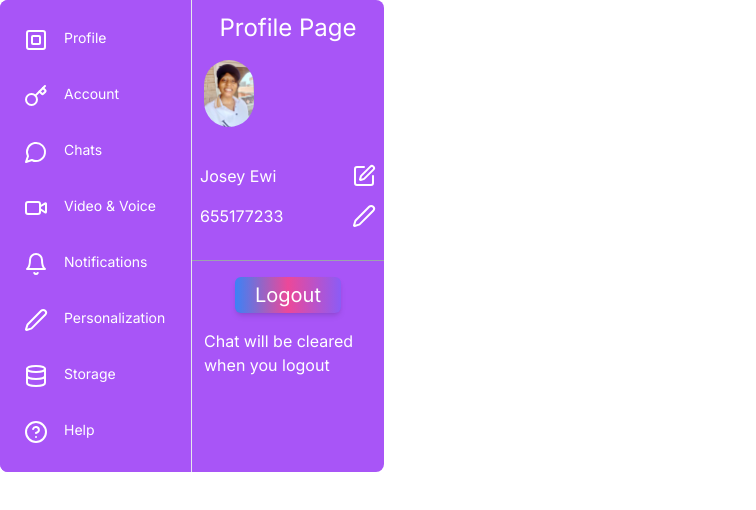
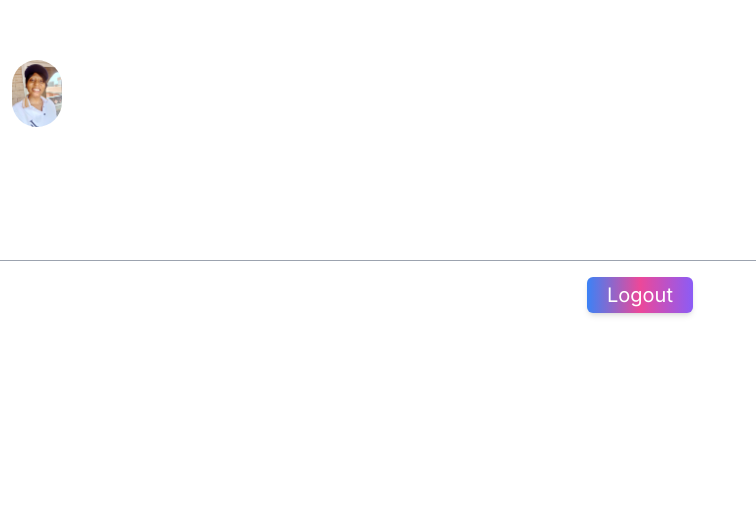
Before and after one commit to EwiJosepha/synapse, a Next.js app: page / in a window 1280 px wide. Shown: the top 510 px of the page, without its empty margins (0-756 px from the left). Built offline with nearby package versions, Linux system fonts and the light colour scheme.

Commit message:
fixing deployment

```diff
--- a/src/app/(users-profile)/usersProfile/layout.tsx
+++ b/src/app/(users-profile)/usersProfile/layout.tsx
@@ -1,16 +1,17 @@
 import UserSlideBar from '@/core/components/organisms/users-sidebar';
 import React, { ReactNode } from 'react';
 
-interface UserProfileLayoutProps {
-  children: ReactNode;
-}
-const UserProfileLayout: React.FC<UserProfileLayoutProps> = ({ children }) => {
+// interface UserProfileLayoutProps {
+//   children: ReactNode;
+//   handleRouteClick: (href: string) => void;
+// }
 
+const UserProfileLayout = () => {
   return (
-    <div className=' w-[90%] md:w-[40%] xl:w-[30%]'>
-      <div className="grid grid-cols-2  bg-purple-500 rounded-lg ">
-        <UserSlideBar />
-        <div>{children}</div>
+    <div className="w-[90%] md:w-[40%] xl:w-[30%]">
+      <div className="grid grid-cols-2 bg-purple-500 rounded-lg">
+        {/* <UserSlideBar onRouteClick={handleRouteClick} />
+        <div>{children}</div> */}
       </div>
     </div>
   );
--- a/src/app/(users-profile)/usersProfile/page.tsx
+++ b/src/app/(users-profile)/usersProfile/page.tsx
@@ -1,11 +1,9 @@
 import { Edit, Edit2 } from "lucide-react";
-import UserProfileLayout from "./layout";
 import pp  from "../../../../public/mew pp.jpg"
 import Image from "next/image";
 
 export default function UsersProfile() {
   return (
-    <UserProfileLayout >
       <div className=" flex flex-col gap-4 pt-3">
        <h1 className="text-2xl text-center text-white">Profile Page</h1>
         <div className="flex flex-col gap-4 border-b border-b-gray-400">
@@ -33,7 +31,6 @@ export default function UsersProfile() {
         </div>
       </div>
 
-    </UserProfileLayout>
 
   );
 }
--- a/src/core/pages/users-profile-details/account.tsx
+++ b/src/core/pages/users-profile-details/account.tsx
@@ -11,7 +11,7 @@ function AccountDetails() {
         <div className='flex flex-col pt-4'>
 
           {accountContent.map((details,i) => (
-            <p className={`${i == 0?"text-pink-700 font-bold font-lg":"text-white"}`}>{details}</p>
+            <p className={`${i == 0?"text-pink-700 font-bold text-lg":"text-white"}`}>{details}</p>
           ))}
         </div>
         <div className='text-gray-600'>
```
